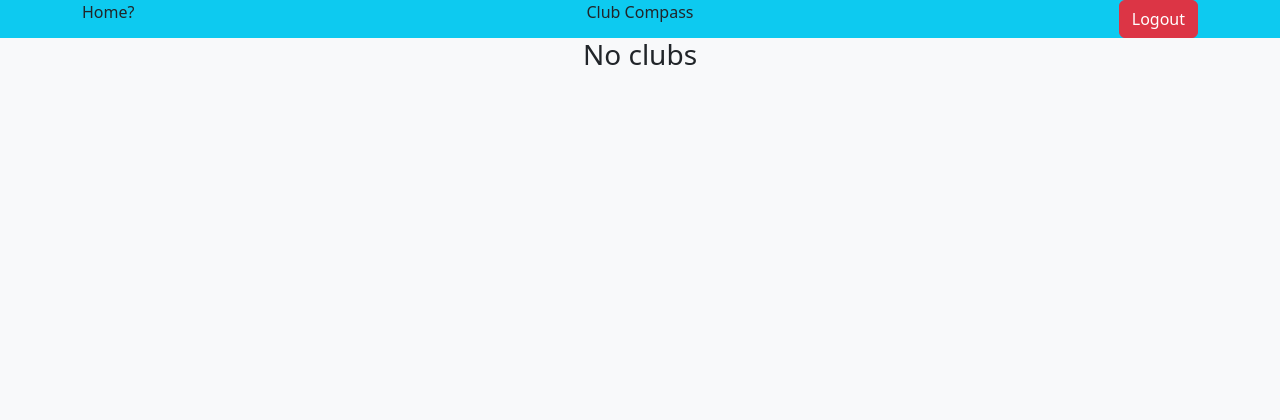
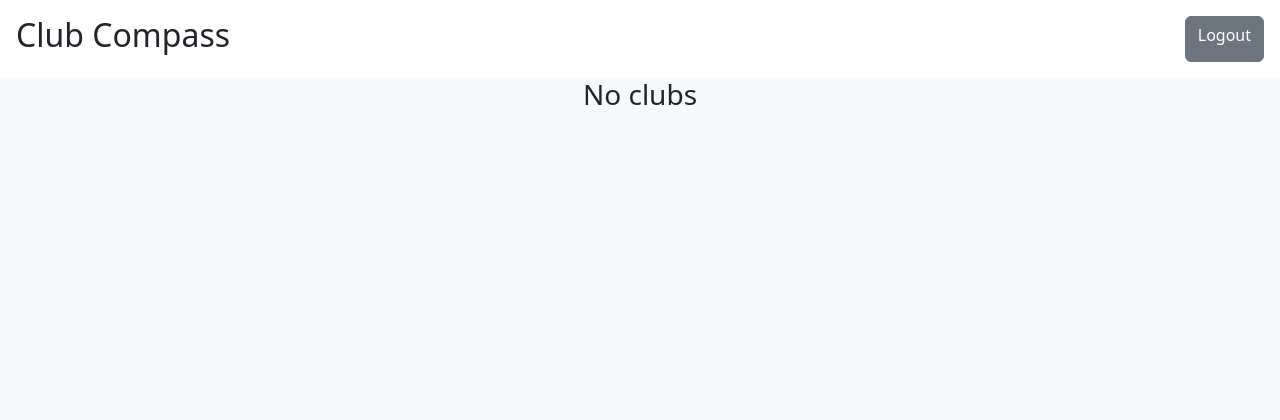
Before and after one commit to agrimreaper49/ClubMatch, a Django app: page /clubs/ in a window 1280 px wide. Shown: the top 420 px of the page. Before the commit the page ends 65 px from the top, so only its background shows below. Run offline with Django 4.2, Linux system fonts and the light colour scheme; the visitor is signed in with stand-in values (Sample User, id 1); data that the repository does not hold is empty; some libraries are stand-ins or nearby versions.

Commit message:
styling changes

```diff
--- a/club_compass_app/templates/club_compass_app/accountTypeSelectionScreen.html
+++ b/club_compass_app/templates/club_compass_app/accountTypeSelectionScreen.html
@@ -7,7 +7,7 @@
   <head>
     <meta charset="UTF-8" />
     <meta name="viewport" content="width=device-width, initial-scale=1.0" />
-    <title>Account Type Selection</title>
+    <title>Welcome to Club Compass</title>
     <style>
       body {
         font-family: Arial, sans-serif;
--- a/club_compass_app/templates/club_compass_app/header.html
+++ b/club_compass_app/templates/club_compass_app/header.html
@@ -1,20 +1,7 @@
 {% load bootstrap5 %} {% load static %} {% bootstrap_css %} {% bootstrap_javascript %}
 
 
-<body>
-    <div class="container-fluid bg-info">
-        <div class="container-lg">
-            <div class="row">
-                <div class="col-sm-4">
-                    Home?
-                </div>
-                <div class="col-sm-4 text-center">
-                    Club Compass
-                </div>
-                <div class="col-sm-4">
-                    <div class="float-end">{% if request.user.is_authenticated %}<a class="btn btn-danger" onclick="logout_view" href="{% url 'logout' %}">Logout</a>{% else %}<a class="btn btn-success" onclick="login" href={% url 'login' %}> </a> {% endif %}</div>
-                </div>
-            </div>
-        </div>
-    </div>
-</body>
+<div class="header d-flex justify-content-between p-3">
+    <h2>Club Compass</h2>
+    <a href="{% url 'logout' %}" onclick="logout_view" class="btn btn-secondary">Logout</a>
+</div>
```
Also changed, not shown: club_compass_app/templates/club_compass_app/home.html (+18 -15 lines).
